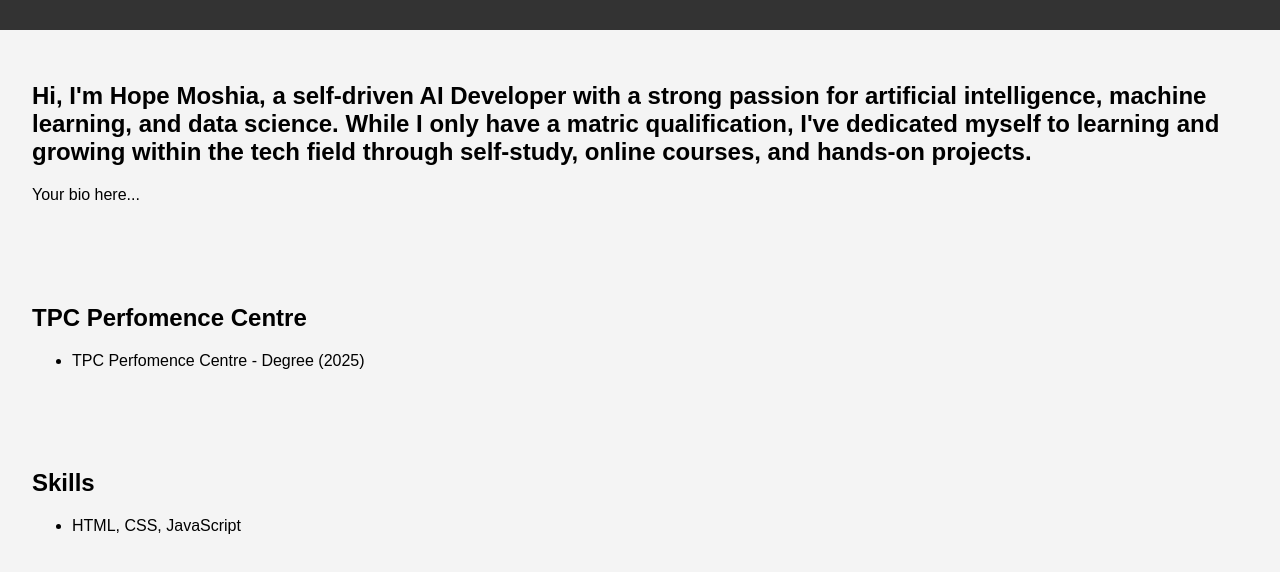
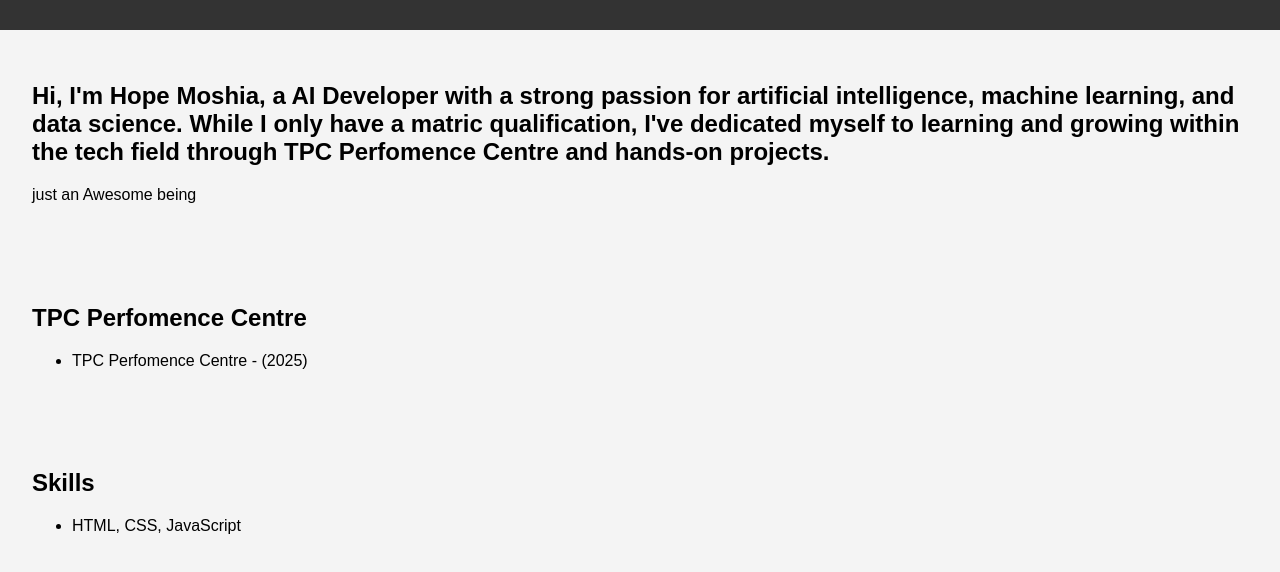
Before and after one commit to Katlego325-tech/Katlego325-tech-portfolio, a plain HTML site: page index.html in a window 1280 px wide. Shown: the part 116-688 px from the top of the page. Drawn offline with Linux system fonts and the light colour scheme.

Commit message:
Resolved merge conflicts

```diff
--- a/index.html
+++ b/index.html
@@ -18,13 +18,13 @@
     </nav>
   </header>
   <section id="about">
-    <h2>Hi, I'm Hope Moshia, a self-driven AI Developer with a strong passion for artificial intelligence, machine learning, and data science. While I only have a matric qualification, I've dedicated myself to learning and growing within the tech field through self-study, online courses, and hands-on projects.</h2>
-    <p>Your bio here...</p>
+    <h2>Hi, I'm Hope Moshia, a AI Developer with a strong passion for artificial intelligence, machine learning, and data science. While I only have a matric qualification, I've dedicated myself to learning and growing within the tech field through TPC Perfomence Centre and hands-on projects.</h2>
+    <p>just an Awesome being</p>
   </section>
   <section id="education">
     <h2>TPC Perfomence Centre</h2>
     <ul>
-      <li>TPC Perfomence Centre - Degree (2025)</li>
+      <li>TPC Perfomence Centre - (2025)</li>
     </ul>
   </section>
   <section id="skills">
```
